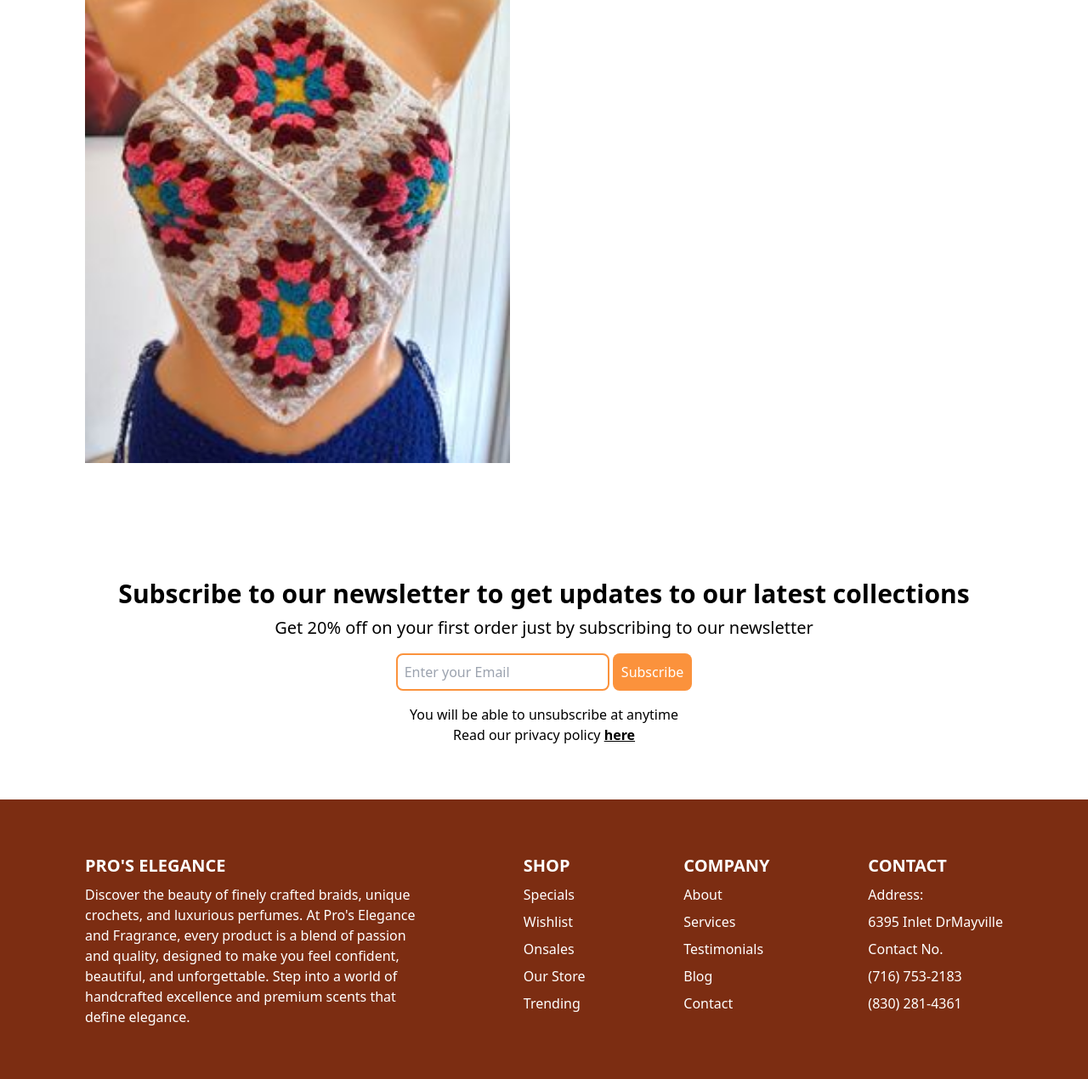
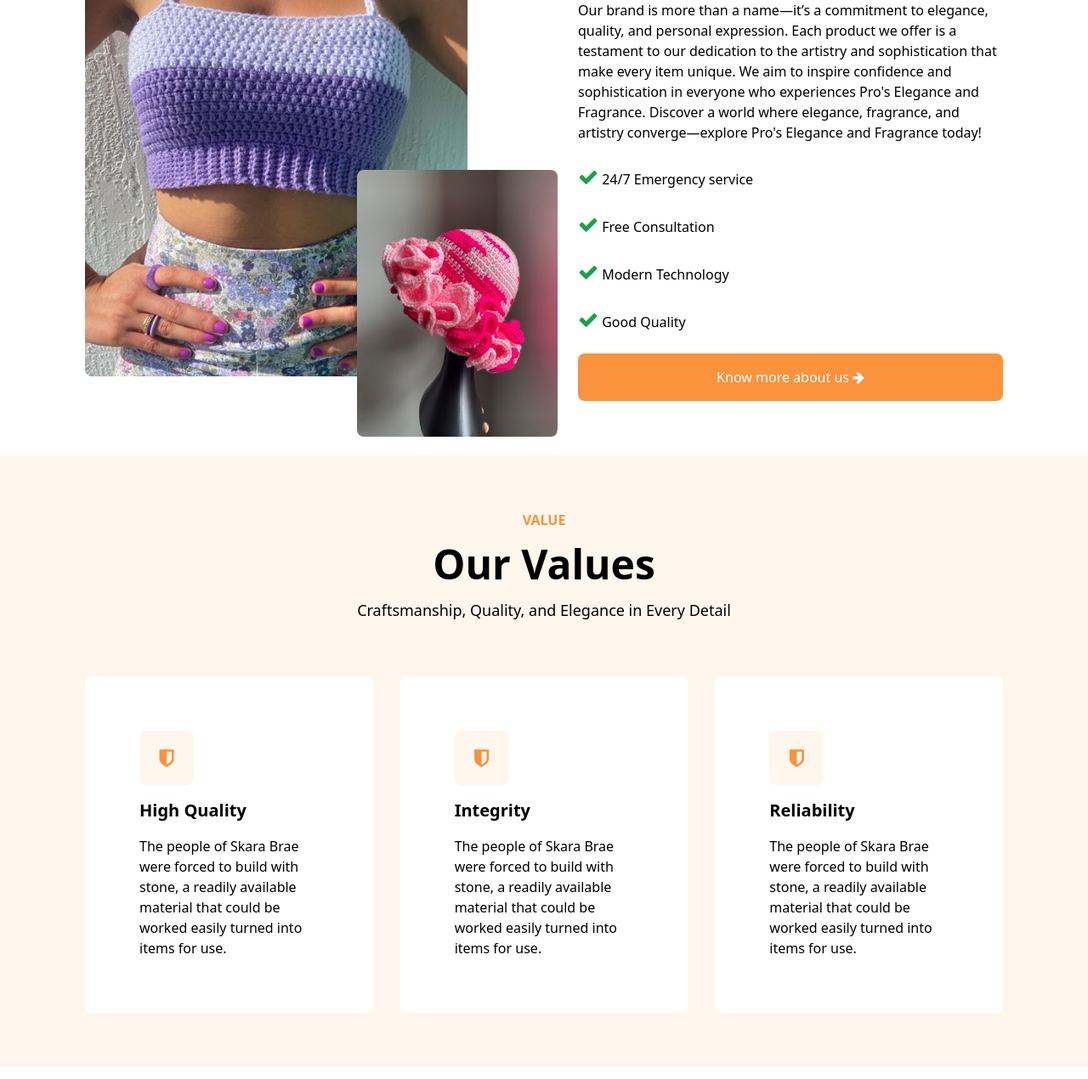
Before and after one commit to Johnpaul247/pro-elegance, a plain HTML site: page About.html in a window 1280 px wide. Shown: the part 536-1806 px from the top of the page at 85% size. Drawn offline with nearby package versions, Linux system fonts and the light colour scheme.

Commit message:
Add new files

```diff
--- a/About.html
+++ b/About.html
@@ -28,10 +28,10 @@
 
   <!-- NAVIGATION BAR FOT DESKTOP -->
   <nav class="flex justify-between px-[100px] py-8 shadow-lg max-md:hidden">
-    <a class="font-bold text-2xl" href="#">PRO'S ELEGANCE</a>
+    <a class="font-bold text-2xl" href="/Index.html">PRO'S ELEGANCE</a>
     <ul class="flex gap-8">
-      <li><a class="text-lg" href="#">Home</a></li>
-      <li><a class="text-lg" href="#">About</a></li>
+      <li><a class="text-lg" href="/Index.html">Home</a></li>
+      <li><a class="text-lg" href="/About.html">About</a></li>
       <li><a class="text-lg" href="#">Shop</a></li>
       <li><a class="text-lg" href="#">Testimonials</a></li>
       <li><a class="text-lg" href="#">FAQs</a></li>
@@ -64,15 +64,66 @@
       <h1 class="text-center font-bold text-2xl mb-8">WHO ARE WE</h1>
     </div>
 
+
+    <!-- ABOUT SECTION -->
     <section class="md:px-[100px] py-16 max-md:p-4">
 
-      <div class="flex justify-between gap-16">
+      <div class="flex justify-between gap-16 max-md:flex-wrap">
+
         <div class="relative">
-          <img class="w-[500px] h-[200]" src="/Img/crochet.jpg" alt="">
+          <img class="w-[450px] rounded-lg" src="/Img/top.jpeg" alt="">
+          <img class="rounded-lg absolute top-80 left-80 max-md:left-40 max-md:top-60" src="/Img/crot.jpg" alt="">
         </div>
+
+        <div class="flex flex-col gap-6">
+          <p class="font-bold text-orange-400">ABOUT</p>
+          <h1 class="font-bold text-5xl">About Us</h1>
+          <p class="max-w-[500px]">Our brand is more than a name—it’s a commitment to elegance, quality, and personal expression. Each product we offer is a testament to our dedication to the artistry and sophistication that make every item unique. We aim to inspire confidence and sophistication in everyone who experiences Pro's Elegance and Fragrance. Discover a world where elegance, fragrance, and artistry converge—explore Pro's Elegance and Fragrance today!</p>
+         <h1> <i class="fa fa-check text-green-600 text-2xl"></i> 24/7 Emergency service</h1>
+         <h1> <i class="fa fa-check text-green-600 text-2xl"></i> Free Consultation</h1>
+         <h1> <i class="fa fa-check text-green-600 text-2xl"></i> Modern Technology</h1>
+         <h1> <i class="fa fa-check text-green-600 text-2xl"></i> Good Quality</h1>
+         <button class="p-4 bg-orange-400 text-white rounded-lg">Know more about us <i class="fa fa-arrow-right"></i></button>
+        </div>
+
+
       </div>
 
     </section>
+
+
+    <!-- VALUE SECTION -->
+     <section class="md:px-[100px] py-16 max-md:px-4 bg-orange-50">
+
+      <div class="text-center flex flex-col gap-4">
+        <p class="font-bold text-orange-400 ">VALUE</p>
+        <h1 class=" font-bold text-5xl">Our Values</h1>
+        <p class="text-lg">Craftsmanship, Quality, and Elegance in Every Detail</p>
+      </div>
+
+      <div class="grid grid-cols-3 gap-8 mt-16 max-md:grid-cols-1">
+
+        <div class="flex flex-col gap-4 justify-center bg-white p-16 rounded-lg">
+         <h1 class="text-orange-400 bg-orange-50 py-4 px-4 h-16 w-16 align-center text-center rounded-lg"> <i class="fa fa-shield text-2xl"></i></h1>
+         <h1 class="font-bold text-xl">High Quality</h1>
+         <p>The people of Skara Brae were forced to build with stone, a readily available material that could be worked easily turned into items for use.</p>
+        </div>
+
+        <div class="flex flex-col gap-4 justify-center bg-white p-16 rounded-lg">
+          <h1 class="text-orange-400 bg-orange-50 py-4 px-4 h-16 w-16 align-center text-center rounded-lg"> <i class="fa fa-shield text-2xl"></i></h1>
+          <h1 class="font-bold text-xl">Integrity</h1>
+          <p>The people of Skara Brae were forced to build with stone, a readily available material that could be worked easily turned into items for use.</p>
+         </div>
+
+         <div class="flex flex-col gap-4 justify-center bg-white p-16 rounded-lg">
+          <h1 class="text-orange-400 bg-orange-50 py-4 px-4 h-16 w-16 align-center text-center rounded-lg"> <i class="fa fa-shield text-2xl"></i></h1>
+          <h1 class="font-bold text-xl">Reliability</h1>
+          <p>The people of Skara Brae were forced to build with stone, a readily available material that could be worked easily turned into items for use.</p>
+         </div>
+
+      </div>
+
+     </section>
 
 
 
```
Also changed, not shown: Index.html (+4 -4 lines), Shop.html (added, +11 -0 lines), Img/top.jpeg (added).
